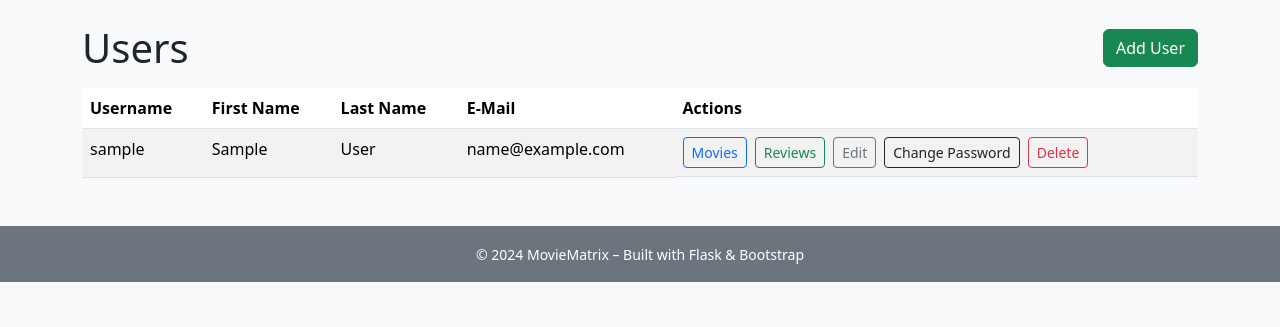
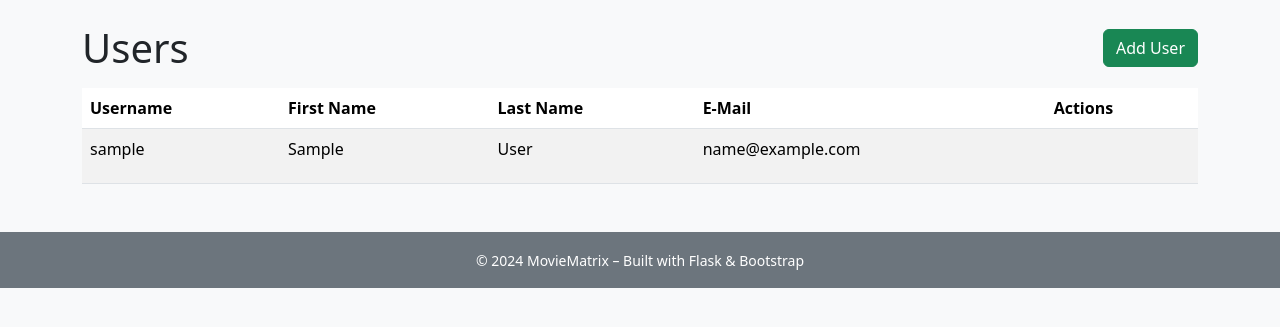
Before and after one commit to Nugamoto/MovieMatrix, a Flask app: page /users/ in a window 1280 px wide. Shown: the part 56-383 px from the top of the page. Run offline with Flask 3, Linux system fonts and the light colour scheme; tables that the repository leaves empty hold one stand-in row (values such as "Sample post"); some libraries are stand-ins or nearby versions.

Commit message:
feat(users): show action buttons only for logged-in user and fix layout spacing

```diff
--- a/templates/users.html
+++ b/templates/users.html
@@ -26,7 +26,9 @@
         <td>{{ user.first_name }}</td>
         <td>{{ user.last_name or "—" }}</td>
         <td>{{ user.email }}</td>
-        <td class="d-flex gap-2 flex-wrap">
+        <td>
+            {% if current_user.is_authenticated and current_user.id == user.id %}
+            <div class="d-flex gap-2 flex-wrap">
                 <a href="{{ url_for('users.user_movies', user_id=user.id) }}"
                    class="btn btn-sm btn-outline-primary">Movies</a>
 
@@ -43,6 +45,10 @@
                       action="{{ url_for('users.delete_user', user_id=user.id) }}">
                     <button type="submit" class="btn btn-sm btn-outline-danger">Delete</button>
                 </form>
+            </div>
+            {% else %}
+            <div style="height: 38px;"></div>
+            {% endif %}
         </td>
     </tr>
     {% endfor %}
```
Lines whose indentation alone changed are shown as unchanged.
